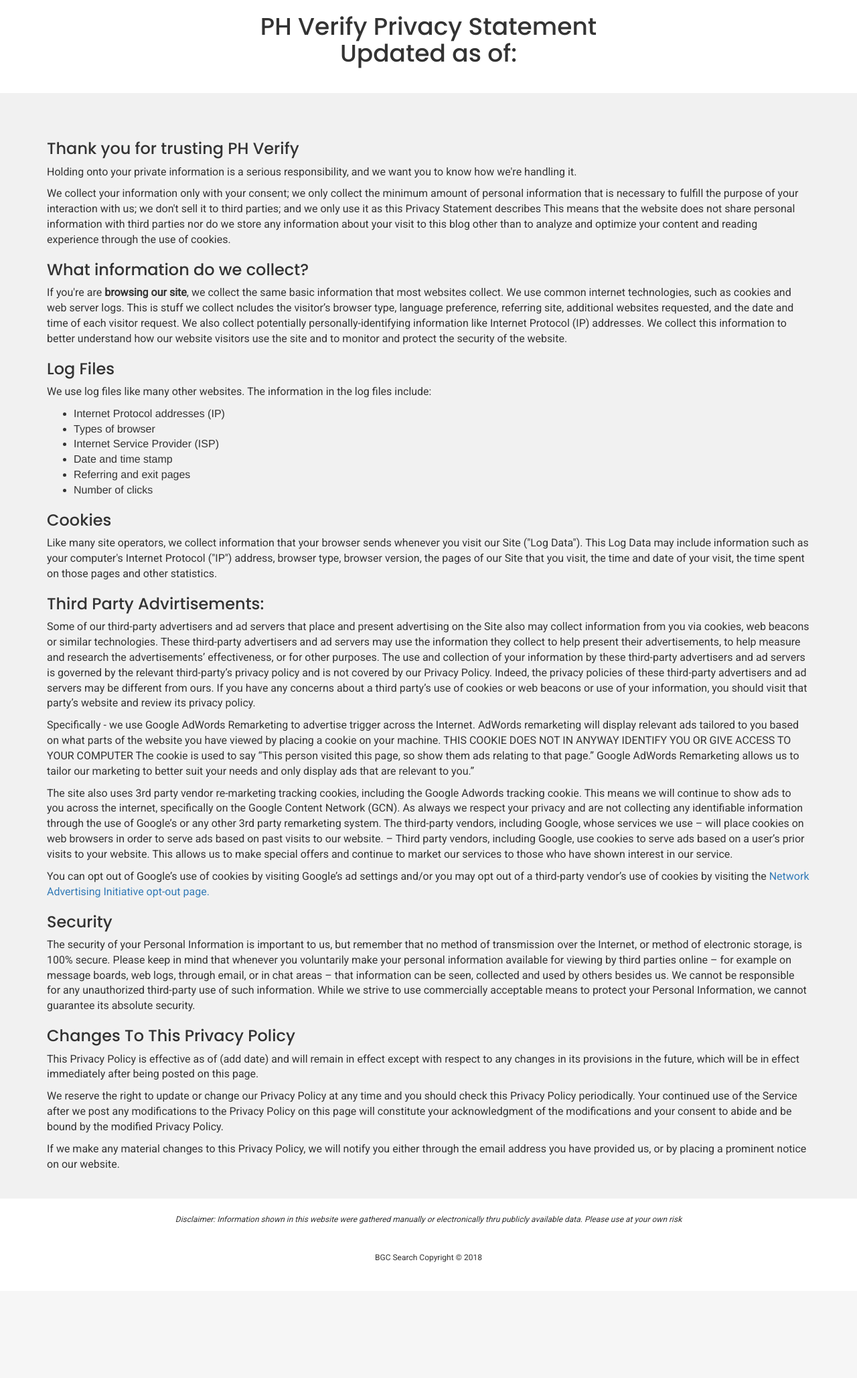
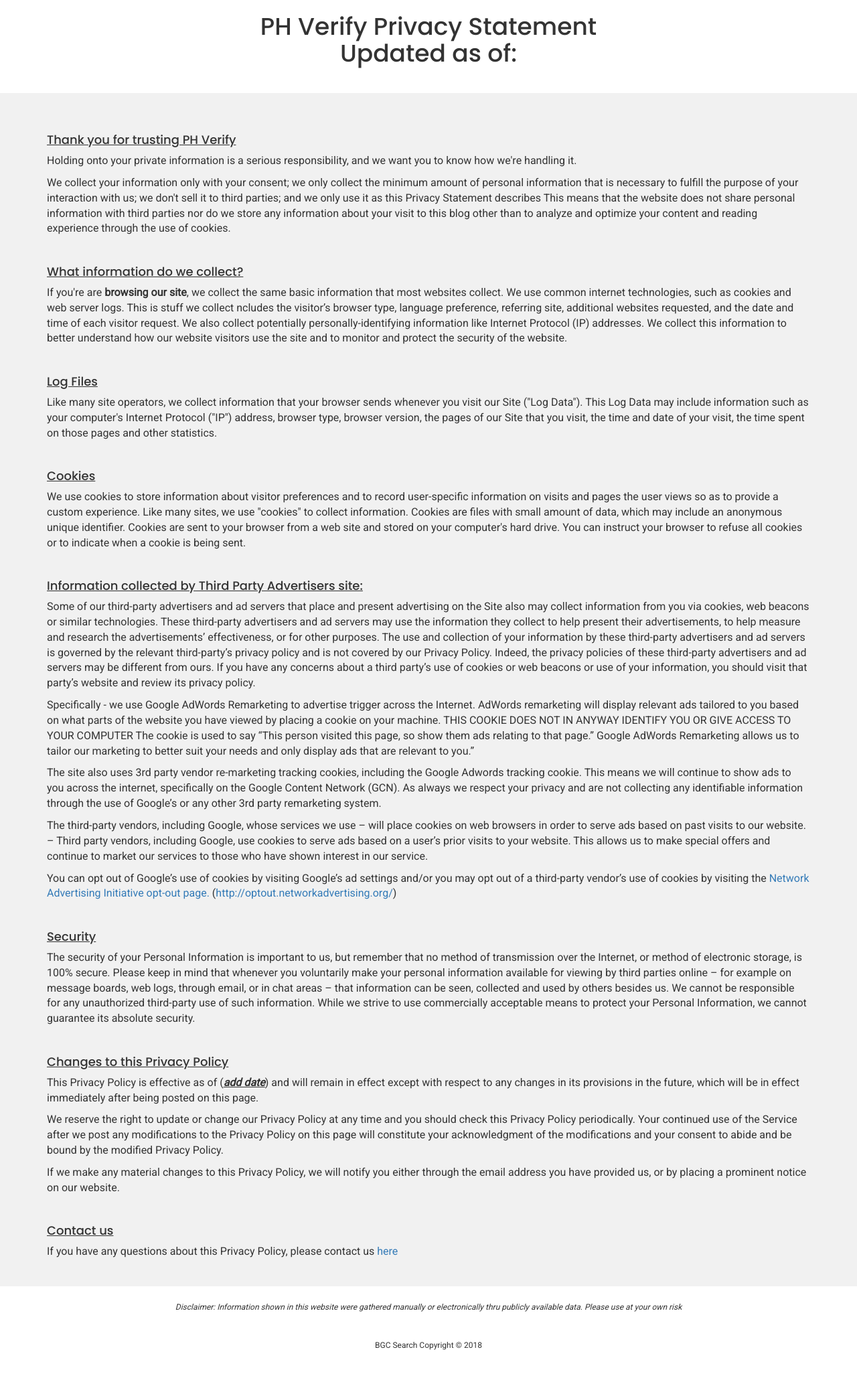
Before and after one commit to jmaytona/phverify, a PHP site: page /privacy.php in a window 1280 px wide. Shown: the part 50-2108 px from the top of the page at 67% size. Before the commit the page ends 1935 px from the top, so only its background shows below. Run offline with PHP 8.4, Linux system fonts and the light colour scheme; some libraries are stand-ins or nearby versions.

Commit message:
Add Disclaimer page/ Update Privacy and About page

```diff
--- a/contact.php
+++ b/contact.php
@@ -15,7 +15,7 @@
     <br>
     <div class="container">
         <div class="row">
-            <div class="col-sm-12">
+            <div class="col-sm-6">
                 <div class="panel panel-default">
                     <div class="panel-heading">Contact Form</div>
                     <div class="panel-body">
@@ -35,6 +35,8 @@
                         </form>
                     </div>
                 </div>
+            </div>
+            <div class="col-sm-6">
             </div>
         </div>
     </div>
--- a/privacy.php
+++ b/privacy.php
@@ -7,34 +7,37 @@
     </div>
     <div class="privacyback">
         <div class="container">
-            <h3>Thank you for trusting PH Verify</h3>
+            <h4><u>Thank you for trusting PH Verify</u></h4>
             <p>Holding onto your private information is a serious responsibility, and we want you to know how we're handling it.</p>
             <p>We collect your information only with your consent; we only collect the minimum amount of personal information that is necessary to fulfill the purpose of your interaction with us; we don't sell it to third parties; and we only use it as this Privacy Statement describes This means that the website does not share personal information with third parties nor do we store any information about your visit to this blog other than to analyze and optimize your content and reading experience through the use of cookies.</p>
-            <h3>What information do we collect?</h3>
+            <br>
+            <h4><u>What information do we collect?</u></h4>
             <p>If you're are <b>browsing our site</b>, we collect the same basic information that most websites collect. We use common internet technologies, such as cookies and web server logs. This is stuff we collect ncludes the visitor’s browser type, language preference, referring site, additional websites requested, and the date and time of each visitor request. We also collect potentially personally-identifying information like Internet Protocol (IP) addresses. We collect this information to better understand how our website visitors use the site and to monitor and protect the security of the website.</p>
-            <h3>Log Files</h3>
-            <p>We use log files like many other websites. The information in the log files include:</p>
-            <ul>
-                <li>Internet Protocol addresses (IP)</li>
-                <li>Types of browser</li>
-                <li>Internet Service Provider (ISP)</li>
-                <li>Date and time stamp</li>
-                <li>Referring and exit pages</li>
-                <li>Number of clicks</li>
-            </ul>
-            <h3>Cookies</h3>
+            <br>
+            <h4><u>Log Files</u></h4>
             <p>Like many site operators, we collect information that your browser sends whenever you visit our Site ("Log Data"). This Log Data may include information such as your computer's Internet Protocol ("IP") address, browser type, browser version, the pages of our Site that you visit, the time and date of your visit, the time spent on those pages and other statistics.</p>
-            <h3>Third Party Advirtisements:</h3>
+            <br>
+            <h4><u>Cookies</u></h4>
+            <p>We use cookies to store information about visitor preferences and to record user-specific information on visits and pages the user views so as to provide a custom experience. Like many sites, we use "cookies" to collect information. Cookies are files with small amount of data, which may include an anonymous unique identifier. Cookies are sent to your browser from a web site and stored on your computer's hard drive. You can instruct your browser to refuse all cookies or to indicate when a cookie is being sent.</p>
+            <br>
+            <h4><u>Information collected by Third Party Advertisers site:</u></h4>
             <p>Some of our third-party advertisers and ad servers that place and present advertising on the Site also may collect information from you via cookies, web beacons or similar technologies. These third-party advertisers and ad servers may use the information they collect to help present their advertisements, to help measure and research the advertisements’ effectiveness, or for other purposes. The use and collection of your information by these third-party advertisers and ad servers is governed by the relevant third-party’s privacy policy and is not covered by our Privacy Policy. Indeed, the privacy policies of these third-party advertisers and ad servers may be different from ours. If you have any concerns about a third party’s use of cookies or web beacons or use of your information, you should visit that party’s website and review its privacy policy.</p>
             <p>Specifically - we use Google AdWords Remarketing to advertise trigger across the Internet. AdWords remarketing will display relevant ads tailored to you based on what parts of the website you have viewed by placing a cookie on your machine. THIS COOKIE DOES NOT IN ANYWAY IDENTIFY YOU OR GIVE ACCESS TO YOUR COMPUTER The cookie is used to say “This person visited this page, so show them ads relating to that page.” Google AdWords Remarketing allows us to tailor our marketing to better suit your needs and only display ads that are relevant to you.”</p>
-            <p>The site also uses 3rd party vendor re-marketing tracking cookies, including the Google Adwords tracking cookie. This means we will continue to show ads to you across the internet, specifically on the Google Content Network (GCN). As always we respect your privacy and are not collecting any identifiable information through the use of Google’s or any other 3rd party remarketing system. The third-party vendors, including Google, whose services we use – will place cookies on web browsers in order to serve ads based on past visits to our website. – Third party vendors, including Google, use cookies to serve ads based on a user’s prior visits to your website. This allows us to make special offers and continue to market our services to those who have shown interest in our service.</p>
-            <p>You can opt out of Google’s use of cookies by visiting Google’s ad settings and/or you may opt out of a third-party vendor’s use of cookies by visiting the <a href="http://optout.networkadvertising.org/#!/">Network Advertising Initiative opt-out page.</a></p>
-            <h3>Security</h3>
+            <p>The site also uses 3rd party vendor re-marketing tracking cookies, including the Google Adwords tracking cookie. This means we will continue to show ads to you across the internet, specifically on the Google Content Network (GCN). As always we respect your privacy and are not collecting any identifiable information through the use of Google’s or any other 3rd party remarketing system.</p>
+            <p>The third-party vendors, including Google, whose services we use – will place cookies on web browsers in order to serve ads based on past visits to our website. – Third party vendors, including Google, use cookies to serve ads based on a user’s prior visits to your website. This allows us to make special offers and continue to market our services to those who have shown interest in our service.</p>
+            <p>You can opt out of Google’s use of cookies by visiting Google’s ad settings and/or you may opt out of a third-party vendor’s use of cookies by visiting the <a href="http://optout.networkadvertising.org/#!/">Network Advertising Initiative opt-out page.</a> (<a href="http://optout.networkadvertising.org/#!/">http://optout.networkadvertising.org/</a>)</p>
+            <br>
+            <h4><u>Security</u></h4>
             <p>The security of your Personal Information is important to us, but remember that no method of transmission over the Internet, or method of electronic storage, is 100% secure. Please keep in mind that whenever you voluntarily make your personal information available for viewing by third parties online – for example on message boards, web logs, through email, or in chat areas – that information can be seen, collected and used by others besides us. We cannot be responsible for any unauthorized third-party use of such information. While we strive to use commercially acceptable means to protect your Personal Information, we cannot guarantee its absolute security.</p>
-            <h3>Changes To This Privacy Policy</h3>
-            <p>This Privacy Policy is effective as of (add date) and will remain in effect except with respect to any changes in its provisions in the future, which will be in effect immediately after being posted on this page.</p>
+            <br>
+            <h4><u>Changes to this Privacy Policy</u></h4>
+            <p>This Privacy Policy is effective as of (<b><em><u>add date</u></em></b>) and will remain in effect except with respect to any changes in its provisions in the future, which will be in effect immediately after being posted on this page.</p>
             <p>We reserve the right to update or change our Privacy Policy at any time and you should check this Privacy Policy periodically. Your continued use of the Service after we post any modifications to the Privacy Policy on this page will constitute your acknowledgment of the modifications and your consent to abide and be bound by the modified Privacy Policy.</p>
             <p>If we make any material changes to this Privacy Policy, we will notify you either through the email address you have provided us, or by placing a prominent notice on our website.</p>
+            <br>
+            <h4><u>Contact us</u></h4>
+            <p>If you have any questions about this Privacy Policy, please contact us <a href="contact.php">here</a></p>
+
 
 
         </div>
```
Also changed, not shown: about.php (+26 -5 lines), disclaimer.php (added, +25 -0 lines).
